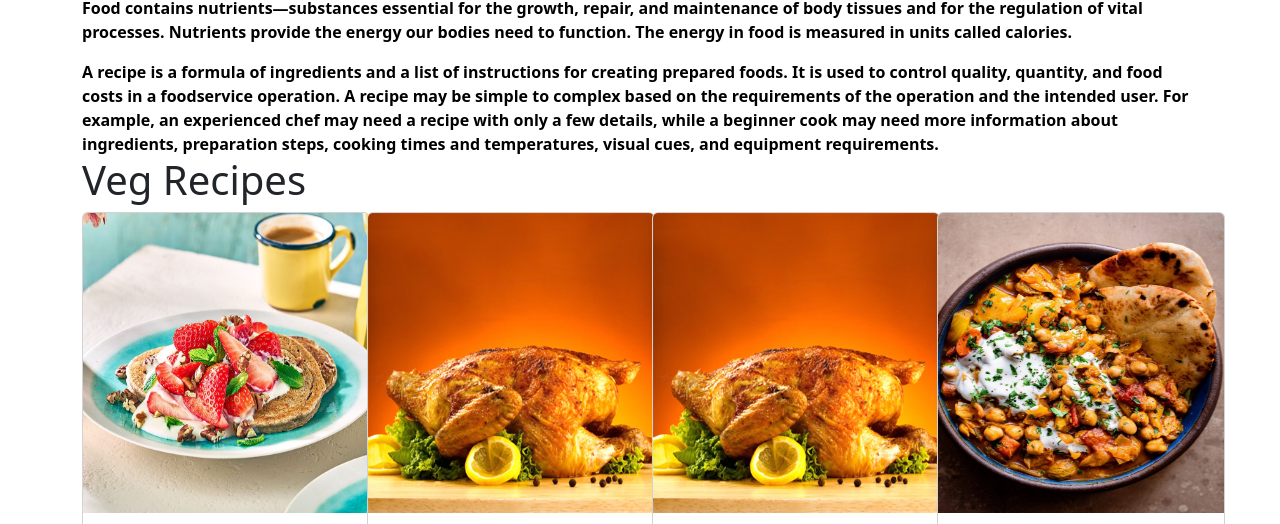
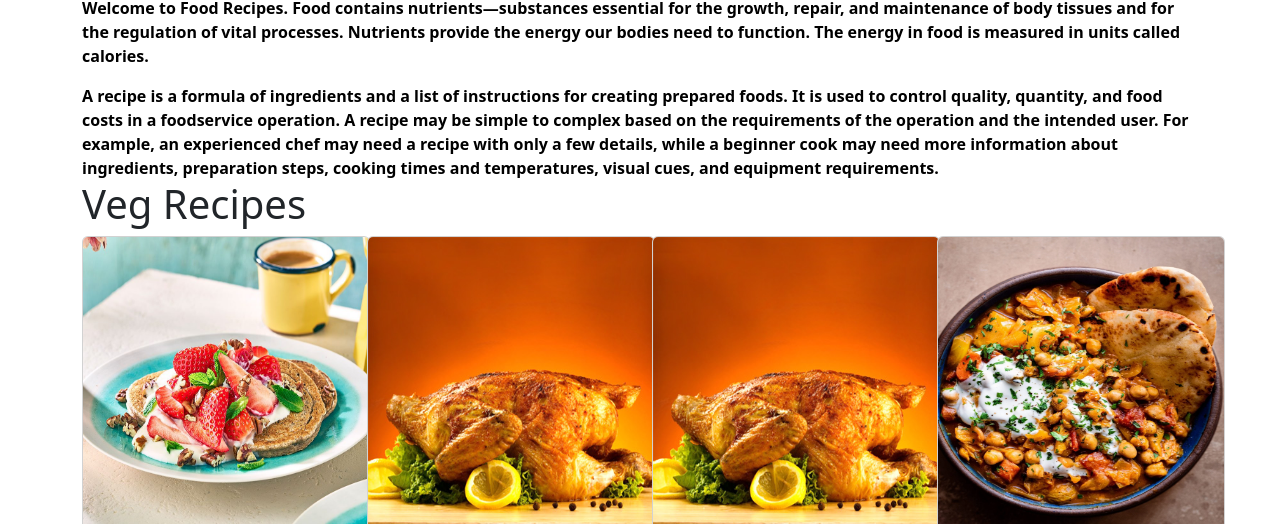
Before and after one commit to gayatrichoudhary16/gayatrichoudhary16.github.io, a plain HTML site: page index.html in a window 1280 px wide. Shown: the part 576-1100 px from the top of the page. Drawn offline with nearby package versions, Linux system fonts and the light colour scheme; files whose address does not match are found by name.

Commit message:
version1.1

```diff
--- a/index.html
+++ b/index.html
@@ -15,12 +15,6 @@
 </head>
 
 <body>
-
-
-
-
-
-
   <section id="menu">
     <nav class="navbar navbar-expand-lg bg-body-tertiary" data-bs-theme="dark">
       <div class="container-fluid">
@@ -83,7 +77,7 @@
         <div class="col">
           <p class="aboutus_text">
             <h2>About us</h2>
-           <b> Food contains nutrients—substances essential for the growth, repair, and maintenance of body tissues and for
+           <b> Welcome to Food Recipes. Food contains nutrients—substances essential for the growth, repair, and maintenance of body tissues and for
             the regulation of vital processes.
             Nutrients provide the energy our bodies need to function.
             The energy in food is measured in units called calories. </b></p>
```
